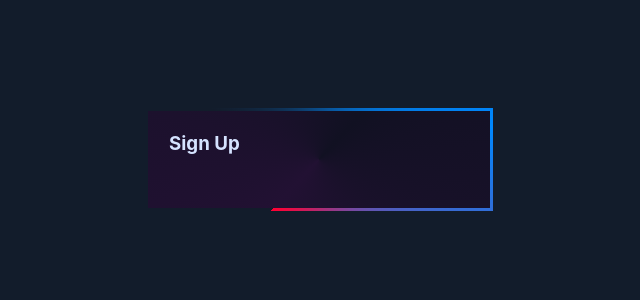
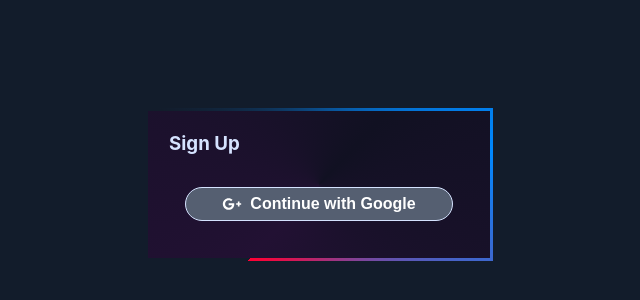
Before and after one commit to jmeno1011/serverless-chatting-firebase, a React (Create React App) app: page /login in a window 1280 px wide. Shown: the part 132-432 px from the top of the page, without its empty margins (321-961 px from the left). Built offline with nearby package versions, Linux system fonts and the light colour scheme; no server answers.

Commit message:
change login method

```diff
--- a/public/index.html
+++ b/public/index.html
@@ -1,21 +1,28 @@
 <!DOCTYPE html>
 <html lang="en">
+
 <head>
   <meta charset="utf-8" />
   <link rel="icon" href="%PUBLIC_URL%/favicon.ico" />
   <meta name="viewport" content="width=device-width, initial-scale=1" />
   <meta name="theme-color" content="#000000" />
-    <meta
-      name="description"
-      content="Web site created using create-react-app"
-    />
+  <meta name="description" content="Web site created using create-react-app" />
   <link rel="apple-touch-icon" href="%PUBLIC_URL%/logo192.png" />
   <link rel="manifest" href="%PUBLIC_URL%/manifest.json" />
+  <!-- google login api -->
   <!-- <script src="https://accounts.google.com/gsi/client" async defer></script> -->
+  <!-- font -->
+  <link rel="preconnect" href="https://fonts.googleapis.com">
+  <link rel="preconnect" href="https://fonts.gstatic.com" crossorigin>
+  <link
+    href="https://fonts.googleapis.com/css2?family=Noto+Sans+KR:wght@300;400;500;700;900&family=Roboto:wght@400;500;700&display=swap"
+    rel="stylesheet">
   <title>React App</title>
 </head>
+
 <body>
   <noscript>You need to enable JavaScript to run this app.</noscript>
   <div id="root"></div>
 </body>
+
 </html>
--- a/src/App.tsx
+++ b/src/App.tsx
@@ -1,9 +1,9 @@
-import Login from "./pages/Login/Login";
 import { Routes, Route, Navigate } from "react-router-dom";
 import Layout from "layout/Layout";
 import Home from "pages/Home/Home";
 import { useSelector } from "react-redux";
 import { RootState } from "store";
+import Login from "pages/Login/Login";
 
 function App() {
   const { loggedIn } = useSelector((state: RootState) => state.auth);
--- a/src/components/Home/ChatRoom/ChatRoom.tsx
+++ b/src/components/Home/ChatRoom/ChatRoom.tsx
@@ -1,8 +1,12 @@
 import React from 'react'
 import styles from "./ChatRoom.module.css"
+import SendMessage from 'components/SendMessage/SendMessage'
 
 export default function ChatRoom() {
   return (
-    <div className={styles.container}>ChatRoom</div>
+    <div className={styles.container}>
+      <h1>ChatRoom</h1>
+      <SendMessage />
+    </div>
   )
 }
--- /dev/null
+++ b/src/components/SendMessage/SendMessage.tsx
@@ -0,0 +1,35 @@
+import React, { FormEvent, ChangeEvent, useState } from "react";
+
+export default function SendMessage() {
+  const [message, setMessage] = useState<string>("");
+
+  const onMessage = (e: ChangeEvent<HTMLInputElement>) => {
+    setMessage(e.target.value);
+  };
+
+  const onSendMessage = (e: FormEvent<HTMLFormElement>) => {
+    e.preventDefault()
+    if(message.trim() === ""){
+      console.log("Enter valid message");
+      return
+    }
+    // const
+  };
+
+  return (
+    <form>
+      <label htmlFor="messageInput" hidden>
+        Enter Message
+      </label>
+      <input
+        id="messageInput"
+        name="messageInput"
+        type="text"
+        placeholder="type message..."
+        value={message}
+        onChange={onMessage}
+      />
+      <button type="submit">Send</button>
+    </form>
+  );
+}
--- a/src/components/commons/Header/Haeder.tsx
+++ b/src/components/commons/Header/Haeder.tsx
@@ -8,8 +8,8 @@ interface HaederProps {
 export default function Haeder({ onSignOut }: HaederProps) {
   return (
     <header className={styles.container}>
-      <h2 className={styles.name}>Title</h2>
-      <button onClick={onSignOut}>logout</button>
+      <h1 className={styles.name}>React - Chat</h1>
+      <button onClick={onSignOut}>Sign Out</button>
     </header>
   )
 }
--- a/src/components/commons/Header/Header.module.css
+++ b/src/components/commons/Header/Header.module.css
@@ -7,5 +7,22 @@
   background-color: var(--header-background);
 }
 .name{
-  font-size: var(--h2-text);
+  font-size: var(--h1-text);
+  font-family: 'Roboto', sans-serif;
+  line-height: 1.75;
+  letter-spacing: 1.5px;
 }
+
+.container button{
+  padding: 6px 16px;
+  background-color: transparent;
+  color: #fff;
+  border: 1px solid #fff;
+  border-radius: 4px ;
+  outline: none;
+  cursor: pointer;
+  font-size: 1rem;
+  font-family: 'Roboto', sans-serif;
+  line-height: 1.75;
+  letter-spacing: 1.5px;
+}
--- a/src/firebaseInit.ts
+++ b/src/firebaseInit.ts
@@ -1,5 +1,7 @@
 // Import the functions you need from the SDKs you need
 import { initializeApp } from "firebase/app";
+import { getAuth } from "firebase/auth"
+import {getFirestore} from "firebase/firestore"
 // import { getAnalytics } from "firebase/analytics";
 // TODO: Add SDKs for Firebase products that you want to use
 // https://firebase.google.com/docs/web/setup#available-libraries
@@ -21,3 +23,6 @@ const app = initializeApp(firebaseConfig);
 // TODO: evnet-log system 구축해보기 아래 주소에서 확인 및 검색해서 구성
 // https://firebase.google.com/docs/analytics/get-started?platform=web&hl=ko
 // const analytics = getAnalytics(app);
+
+export const auth = getAuth(app);
+export const db = getFirestore(app);
--- a/src/index.css
+++ b/src/index.css
@@ -19,7 +19,7 @@ code {
   --secondary-background-color: #555f71;
   --color: #d5e3ff;
   --secondary-color: #ffffff;
-  --header-background: #59A656;
+  --header-background: #467277;
   --h1-text:24px;
   --h2-text:20px;
   --h3-text:18px;
--- a/src/layout/Layout.tsx
+++ b/src/layout/Layout.tsx
@@ -1,17 +1,32 @@
-import React from "react";
+import React, {useEffect} from "react";
 import styles from "./Layout.module.css";
 import { Outlet } from "react-router-dom";
 import Haeder from "components/commons/Header/Haeder";
 import { useDispatch } from "react-redux";
-import { logout } from "features/auth";
+import { login, logout } from "features/auth";
+import { auth } from "firebaseInit";
+import { User } from "firebase/auth";
 
 export default function Layout() {
-  const dispatch = useDispatch()
+  const dispatch = useDispatch();
 
   const onSignOut = () => {
-    window.google.accounts.id.disableAutoSelect();
+    // api를 이용 할 경우 log out
+    // window.google.accounts.id.disableAutoSelect();
+    auth.signOut();
     dispatch(logout());
   };
+
+  useEffect(()=>{
+    auth.onAuthStateChanged((user:User|null)=>{
+      if(user){
+        dispatch(login(user.uid));
+      }else{
+        dispatch(logout());
+      }
+    })
+
+  },[])
 
   return (
     <div className={styles.container}>
--- a/src/pages/Login/Login.module.css
+++ b/src/pages/Login/Login.module.css
@@ -58,3 +58,25 @@
     display: flex;
     justify-content: center;
 }
+
+.loginButton {
+    padding: 6px 8px;
+    margin-bottom: 16px;
+    width: 100%;
+    display: flex;
+    justify-content: center;
+    align-items: center;
+    font-size: 1rem;
+    font-weight: 600;
+    border-radius: 20px;
+    background-color: var(--secondary-background-color);
+    color: var(--secondary-color);
+    outline: none;
+    border: thin solid var(--color);
+    cursor: pointer;
+}
+
+.loginButton svg {
+    font-size: 1.25rem;
+    margin-right: 8px;
+}
--- a/src/pages/Login/Login.tsx
+++ b/src/pages/Login/Login.tsx
@@ -1,39 +1,34 @@
-import React, { useRef } from "react";
+import React from "react";
 import styles from "./Login.module.css";
-import useScript from "hooks/useScript";
-import { GoogleLogin } from "components/Login";
-import { useDispatch } from 'react-redux'
+import { useDispatch } from "react-redux";
 import { login } from "features/auth";
-
-const GOOGLE_CLIENT_URL = "https://accounts.google.com/gsi/client";
+import { auth } from "firebaseInit";
+import { GoogleAuthProvider, signInWithPopup } from "firebase/auth";
+import { ReactComponent as GoogleIcon } from "assets/google-plus.svg";
 
 export default function Login() {
-  const googleButtonRef = useRef<HTMLDivElement>(null);
   const dispatch = useDispatch();
 
-  const onGoogleSignIn = async (res: any) => {
-    console.log("Encoded JWT ID token: ", res.credential);
-    dispatch(login(res.credential));
+  const googleSignIn = () => {
+    const provider = new GoogleAuthProvider();
+    // pop-up 형태로 로그인
+    signInWithPopup(auth, provider).then((res) => {
+      // redux - auth 에 추가하기 displayName이나 email 등등의 user 정보
+      const { uid, displayName, email } = res.user;
+      dispatch(login(uid));
+    });
   };
 
-  useScript(GOOGLE_CLIENT_URL, () => {
-    window.google.accounts.id.initialize({
-      client_id: process.env.REACT_APP_CLIENT_ID,
-      callback: onGoogleSignIn,
-    });
-    window.google.accounts.id.renderButton(googleButtonRef.current, {
-      theme: "outline",
-      size: "large",
-      text: "Continue with Google",
-      width: "100%"
-    });
-  });
+  console.log();
 
   return (
     <div className={styles.container}>
       <h3>Sign Up</h3>
       <div>
-        {<GoogleLogin googleButtonRef={googleButtonRef} />}
+        <button className={styles.loginButton} onClick={googleSignIn}>
+          <GoogleIcon />
+          <span>Continue with Google</span>
+        </button>
       </div>
     </div>
   );
```
Also changed, not shown: src/pages/Login/_Login.tsx (added, +41 -0 lines). Lines whose indentation alone changed are shown as unchanged.
